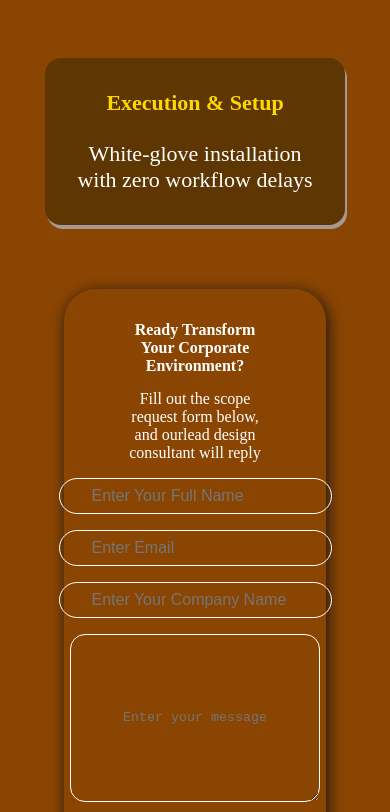
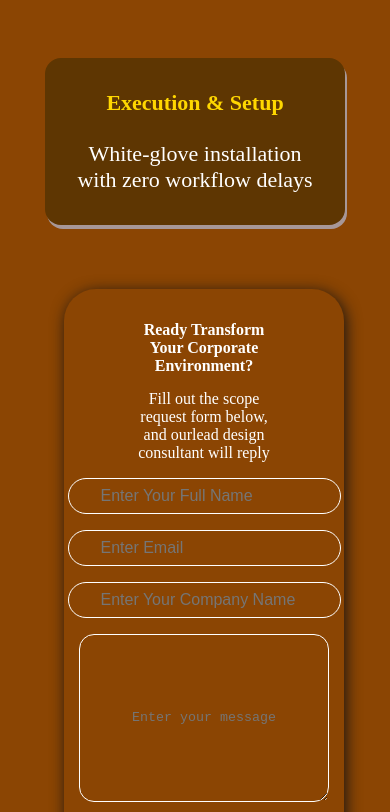
Before and after one commit to wiahd0000/wiah-services, a React (Vite) app: page / in a window 390 px wide. Shown: the part 2676-3488 px from the top of the page. Built offline with nearby package versions, Linux system fonts and the light colour scheme.

Commit message:
third footer changes

```diff
--- a/src/index.css
+++ b/src/index.css
@@ -506,9 +506,9 @@ align-items: center;
 
 }
 
-.process{
+/* .process{
   height: 180vh;
-}
+} */
 
 /* process-two section */
 .process-two-container{
@@ -517,6 +517,10 @@ align-items: center;
 .process{
   height: auto;
 }
+
+.process-parent{
+  width: 280px;
+}
 /* form section */
 .process-parent p{
   font-size: 16px;
@@ -524,6 +528,7 @@ align-items: center;
 input{
   padding: 0.8rem 2rem;
 }
+
 
 textarea{
   width: 250px;
```
